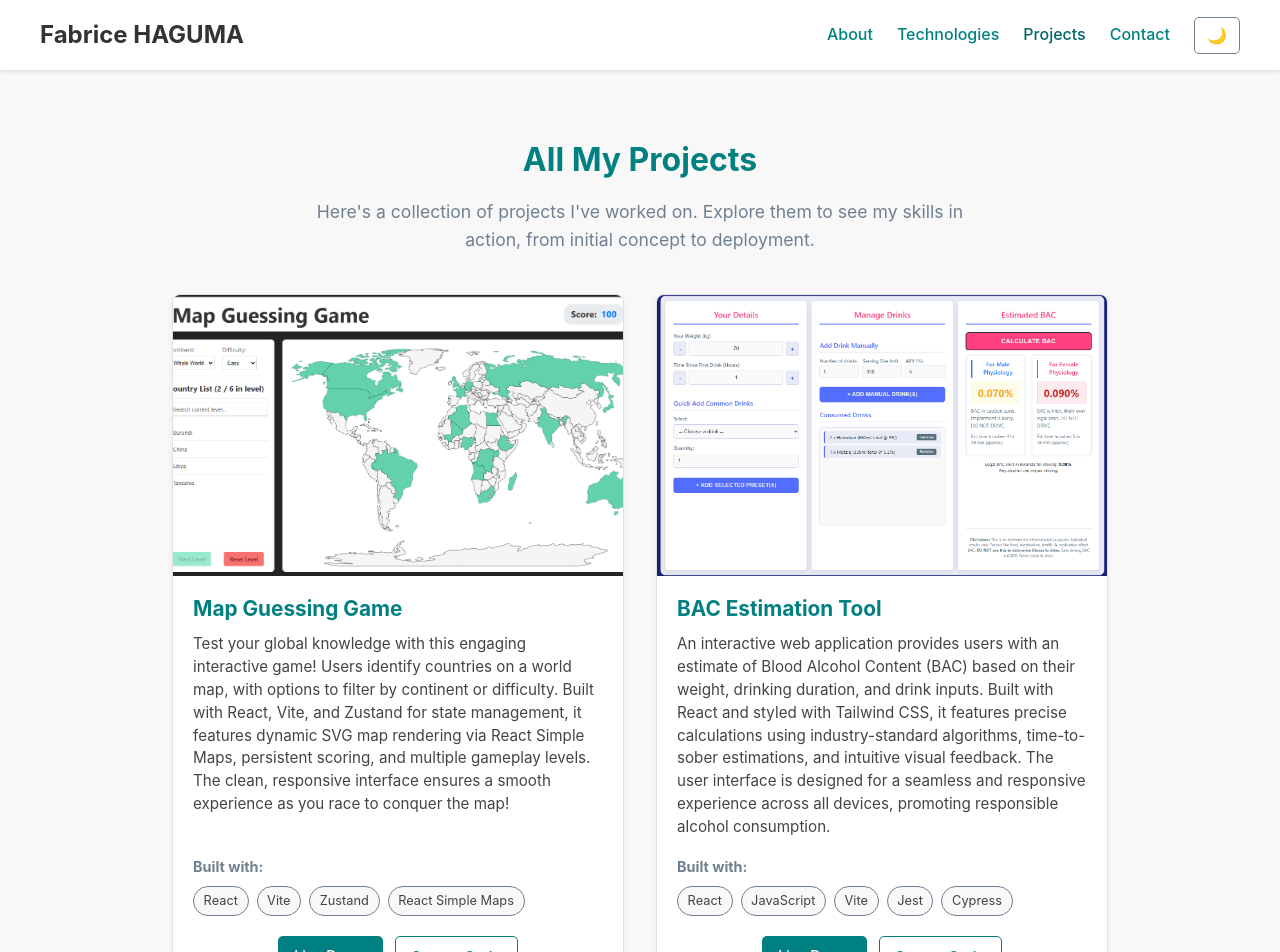
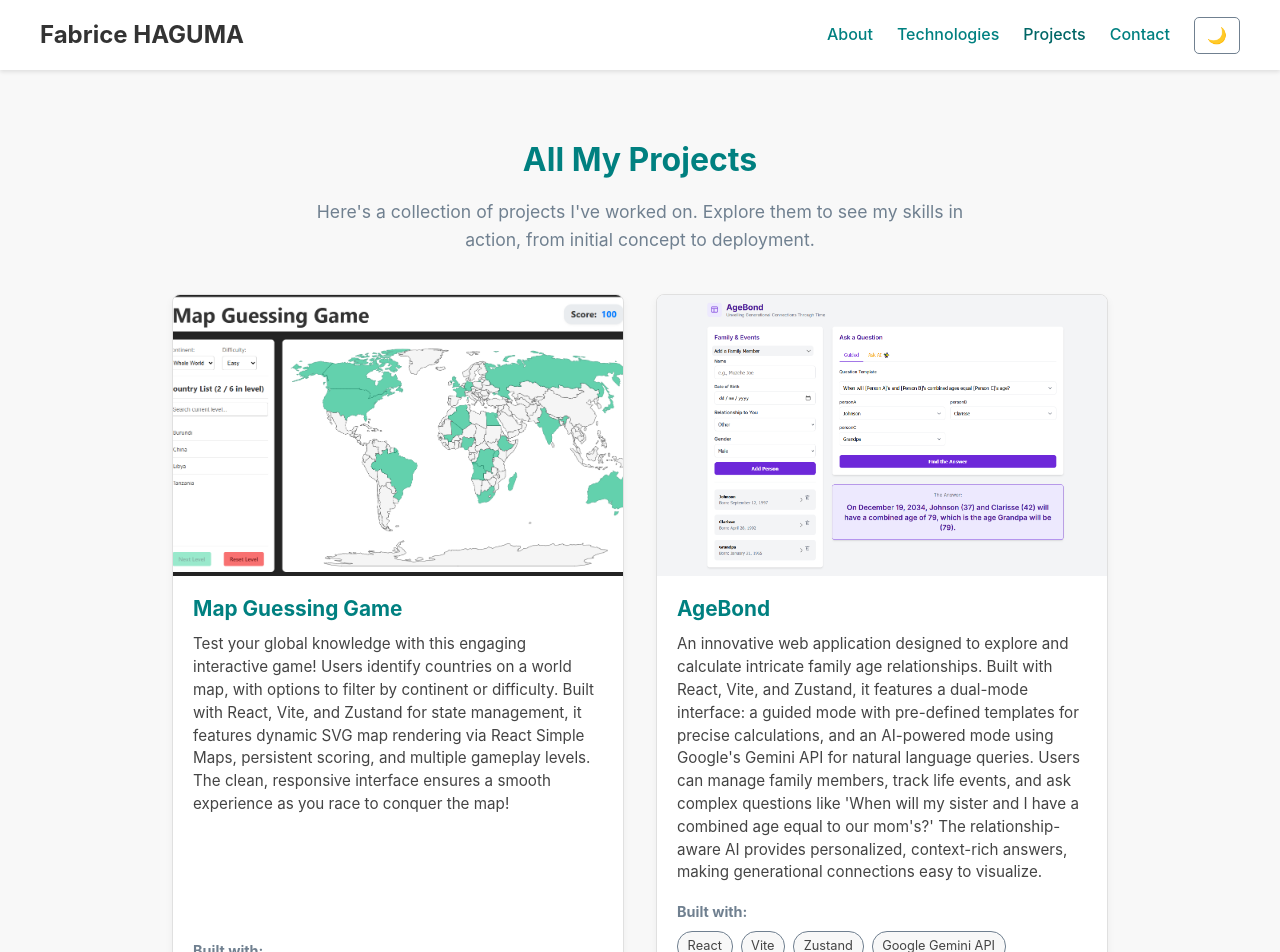
Before and after one commit to FabHaguma/my_portfolio, a React (Vite) app: page /projects in a window 1280 px wide. Shown: the top 952 px of the page. Built offline with nearby package versions, Linux system fonts and the light colour scheme.

Commit message:
added agebond to the project list

```diff
--- a/src/data/projectsData.js
+++ b/src/data/projectsData.js
@@ -1,12 +1,9 @@
-// src/data/projectsData.js
 
-// Import screenshots for your projects.
-// Create a folder src/assets/images/projects/ and place your screenshots there.
-// Example:
 import projectAScreenshot from '../assets/images/projects/nochmal-screenshot.jpg';
 import projectBScreenshot from '../assets/images/projects/bac-estimation-tool.png';
 import projectCScreenshot from '../assets/images/projects/prompt-gallery-image.png';
-import projectDScreenshot from '../assets/images/projects/map-guessing-game.png'; // Placeholder image for projects without screenshots
+import projectDScreenshot from '../assets/images/projects/map-guessing-game.png';
+import projectEScreenshot from '../assets/images/projects/agebond-screenshot.png';
 
 export const projectsData = [
   {
@@ -17,18 +14,19 @@ export const projectsData = [
     technologies: ["React", "Vite", "Zustand", "React Simple Maps"],
     liveDemoLink: "https://map-game.haguma.com/",
     sourceCodeLink: "https://github.com/fabhaguma/map-guessing-game",
-    screenshot: projectDScreenshot,
+    screenshot: projectDScreenshot
   },
   {
     id: 2,
-    name: "BAC Estimation Tool",
-    description: "An interactive web application provides users with an estimate of Blood Alcohol Content (BAC) based on their weight, drinking duration, and drink inputs. Built with React and styled with Tailwind CSS, it features precise calculations using industry-standard algorithms, time-to-sober estimations, and intuitive visual feedback. The user interface is designed for a seamless and responsive experience across all devices, promoting responsible alcohol consumption.",
-    smallDescription: "A tool to estimate Blood Alcohol Content (BAC).",
-    technologies: ["React", "JavaScript", "Vite", "Jest", "Cypress"],
-    liveDemoLink: "https://bac.haguma.com/",
-    sourceCodeLink: "https://github.com/FabHaguma/BAC-Estimator",
-    screenshot: projectBScreenshot,
+    name: "AgeBond",
+    description: "An innovative web application designed to explore and calculate intricate family age relationships. Built with React, Vite, and Zustand, it features a dual-mode interface: a guided mode with pre-defined templates for precise calculations, and an AI-powered mode using Google's Gemini API for natural language queries. Users can manage family members, track life events, and ask complex questions like 'When will my sister and I have a combined age equal to our mom's?' The relationship-aware AI provides personalized, context-rich answers, making generational connections easy to visualize.",
+    smallDescription: "An AI-powered app to explore family age relationships.",
+    technologies: ["React", "Vite", "Zustand", "Google Gemini API", "CSS Modules"],
+    liveDemoLink: "https://agebond.haguma.com/",
+    sourceCodeLink: "https://github.com/FabHaguma/agebond",
+    screenshot: projectEScreenshot
   },
+
   {
     id: 3,
     name: "Noch Mal: Online Adaptation",
@@ -37,17 +35,27 @@ export const projectsData = [
     technologies: ["React", "Node.js", "Express", "Socket.IO", "Vanilla CSS"],
     liveDemoLink: "https://nochmal.haguma.com/",
     sourceCodeLink: "https://github.com/FabHaguma/nochmal-online",
-    screenshot: projectAScreenshot,
+    screenshot: projectAScreenshot
   },
   {
     id: 4,
+    name: "BAC Estimation Tool",
+    description: "An interactive web application provides users with an estimate of Blood Alcohol Content (BAC) based on their weight, drinking duration, and drink inputs. Built with React and styled with Tailwind CSS, it features precise calculations using industry-standard algorithms, time-to-sober estimations, and intuitive visual feedback. The user interface is designed for a seamless and responsive experience across all devices, promoting responsible alcohol consumption.",
+    smallDescription: "A tool to estimate Blood Alcohol Content (BAC).",
+    technologies: ["React", "JavaScript", "Vite", "Jest", "Cypress"],
+    liveDemoLink: "https://bac.haguma.com/",
+    sourceCodeLink: "https://github.com/FabHaguma/BAC-Estimator",
+    screenshot: projectBScreenshot
+  },
+  {
+    id: 5,
     name: "Prompt Gallery",
     description: "This web application allows users to explore and interact with a collection of AI-generated prompts. Users can browse through various categories, view prompt details, and save their favorite prompts for later use. The application is built with a focus on user experience, featuring smooth navigation and an intuitive interface.",
     smallDescription: "A gallery to explore AI-generated prompts.",
     technologies: ["Supabase", "PostgreSQL", "JavaScript", "SCSS Modules"],
     liveDemoLink: "https://prompt-gallery.haguma.com/",
     sourceCodeLink: "https://github.com/FabHaguma/prompt-gallery",
-    screenshot: projectCScreenshot,
+    screenshot: projectCScreenshot
   },
 
   // {
```
Also changed, not shown: src/assets/images/projects/agebond-screenshot.png (added).
